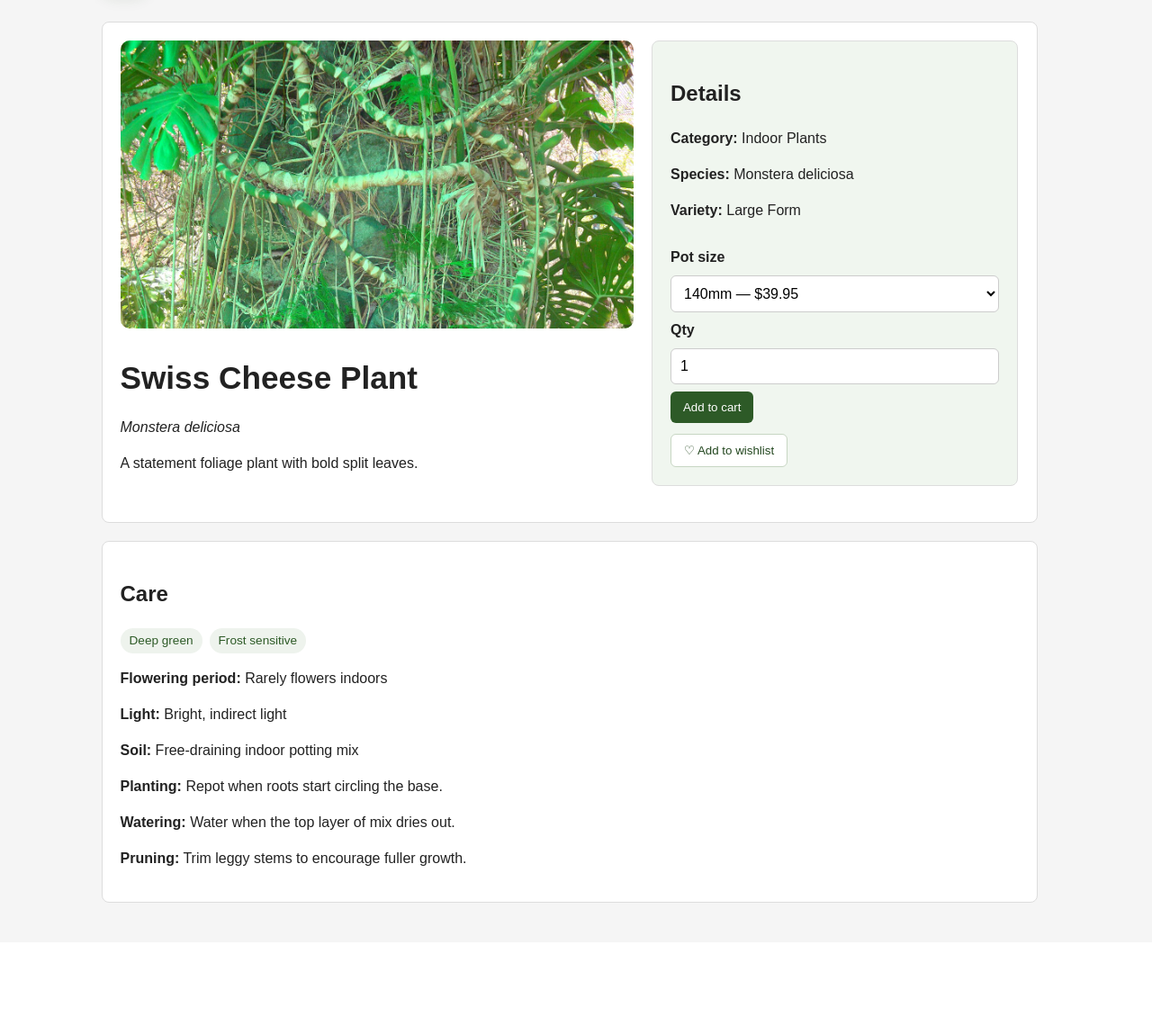
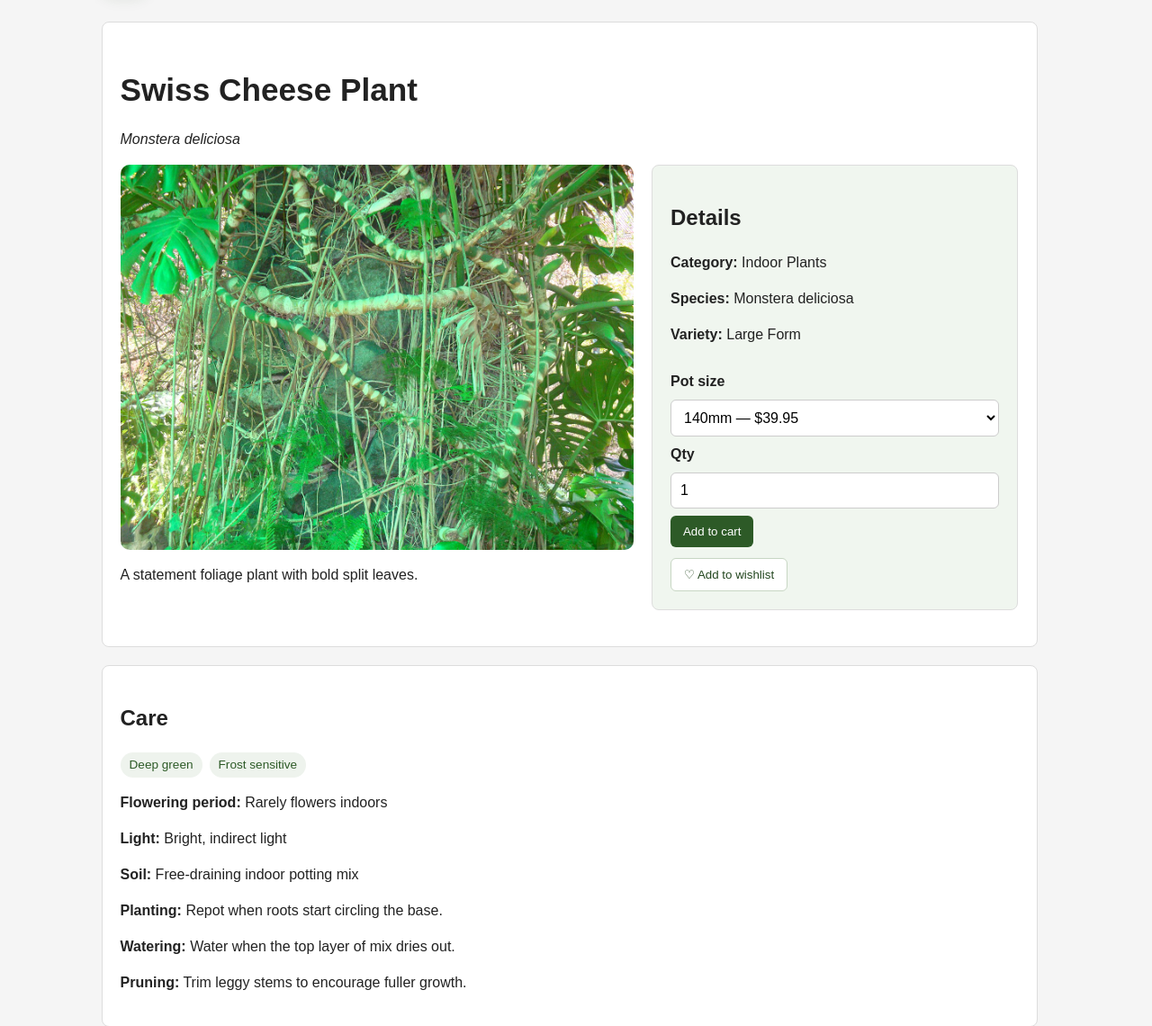
Before and after one commit to rowanjames04/SDS-Plant-Nursery, a Flask app: page /plants/1 in a window 1280 px wide. Shown: the part 73-1213 px from the top of the page at 90% size. Before the commit the page ends 1076 px from the top, so only its background shows below. Run offline with Flask 3, Linux system fonts and the light colour scheme.

Commit message:
feat: added multi image capability for plants + redesign plant detail page

```diff
--- a/static/css/plants.css
+++ b/static/css/plants.css
@@ -21,16 +21,20 @@
     margin: 0;
 }
 
-.hero {
+.hero h1 {
+    margin-bottom: 8px;
+    font-size: 2.2rem;
+}
+
+.hero__header {
+    margin-bottom: 16px;
+}
+
+.hero__body {
     display: grid;
     grid-template-columns: 1.4fr 1fr;
     gap: 20px;
     align-items: start;
-}
-
-.hero h1 {
-    margin-bottom: 8px;
-    font-size: 2.2rem;
 }
 
 .hero-panel {
@@ -177,19 +181,55 @@
     color: #2d5a27;
 }
 
+.plant-detail__gallery {
+    margin-bottom: 16px;
+}
+
 .plant-detail__image {
     border-radius: 10px;
     overflow: hidden;
-    margin-bottom: 16px;
-    max-height: 320px;
     background: #eef5eb;
+    aspect-ratio: 4 / 3;
+    display: flex;
+    align-items: center;
+    justify-content: center;
 }
 
 .plant-detail__image img {
     width: 100%;
     height: 100%;
-    object-fit: cover;
+    object-fit: contain;
     display: block;
+}
+
+.plant-detail__thumbs {
+    display: flex;
+    gap: 8px;
+    margin-top: 10px;
+    flex-wrap: wrap;
+}
+
+.plant-detail__thumb {
+    width: 64px;
+    height: 64px;
+    border-radius: 6px;
+    overflow: hidden;
+    border: 2px solid transparent;
+    padding: 0;
+    cursor: pointer;
+    background: #eef5eb;
+    flex-shrink: 0;
+}
+
+.plant-detail__thumb img {
+    width: 100%;
+    height: 100%;
+    object-fit: contain;
+    display: block;
+}
+
+.plant-detail__thumb--active {
+    border-color: #4a7c59;
 }
 
 .wishlist-card-actions {
--- a/templates/plant_detail.html
+++ b/templates/plant_detail.html
@@ -12,15 +12,30 @@
 
     <main class="container">
         <section class="card hero">
-            <div>
-                {% if plant.primary_image %}
-                <div class="plant-detail__image">
-                    <img src="{{ url_for('static', filename='images/' ~ plant.primary_image) }}" alt="{{ plant.common_name }}">
-                </div>
-                {% endif %}
+            <div class="hero__header">
                 <h1>{{ plant.common_name }}</h1>
                 {% if plant.scientific_name %}
                     <p><em>{{ plant.scientific_name }}</em></p>
+                {% endif %}
+            </div>
+            <div class="hero__body">
+            <div>
+                {% if plant.images %}
+                <div class="plant-detail__gallery">
+                    <div class="plant-detail__image">
+                        <img id="main-plant-img" src="{{ url_for('static', filename='images/' ~ plant.images[0]) }}" alt="{{ plant.common_name }}">
+                    </div>
+                    {% if plant.images|length > 1 %}
+                    <div class="plant-detail__thumbs">
+                        {% for img in plant.images %}
+                        <button class="plant-detail__thumb{% if loop.first %} plant-detail__thumb--active{% endif %}" type="button"
+                                data-src="{{ url_for('static', filename='images/' ~ img) }}">
+                            <img src="{{ url_for('static', filename='images/' ~ img) }}" alt="">
+                        </button>
+                        {% endfor %}
+                    </div>
+                    {% endif %}
+                </div>
                 {% endif %}
                 {% if plant.description %}
                     <p>{{ plant.description }}</p>
@@ -61,6 +76,7 @@
                     <button type="submit" class="button-secondary">♡ Add to wishlist</button>
                 </form>
             </div>
+            </div>
         </section>
 
         <section class="card">
@@ -84,5 +100,14 @@
             <p><strong>Pruning:</strong> {{ plant.pruning_needs or 'Not listed' }}</p>
         </section>
     </main>
+    <script>
+        document.querySelectorAll(".plant-detail__thumb").forEach((btn) => {
+            btn.addEventListener("click", () => {
+                document.getElementById("main-plant-img").src = btn.dataset.src;
+                document.querySelectorAll(".plant-detail__thumb").forEach(t => t.classList.remove("plant-detail__thumb--active"));
+                btn.classList.add("plant-detail__thumb--active");
+            });
+        });
+    </script>
 </body>
 </html>
```
